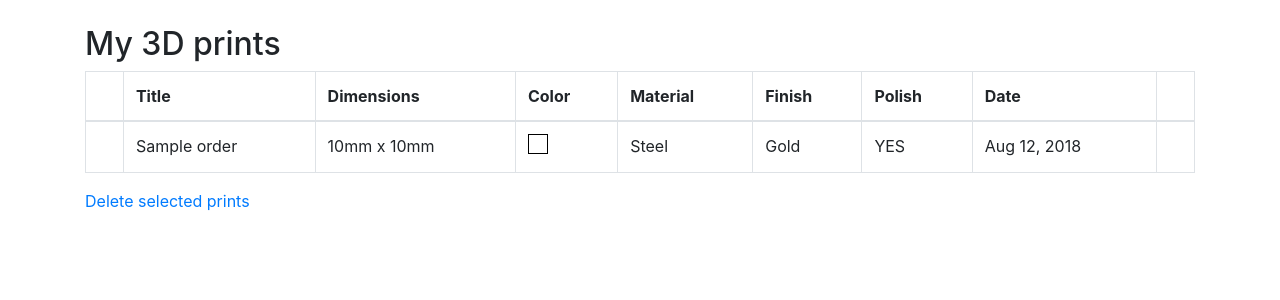
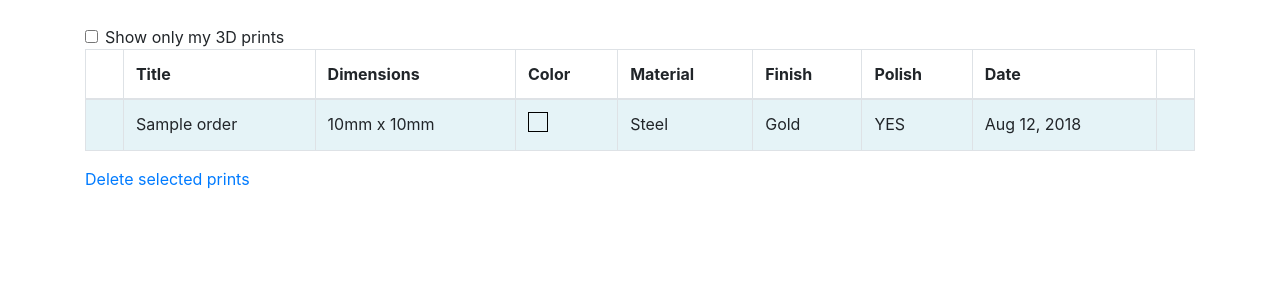
Before and after one commit to sven-achilles/case-3d-printing, a Symfony app: template www/templates/print-orders/index.html.twig in a window 1280 px wide. Shown: the part 56-356 px from the top of the page. Run offline with Twig, Linux system fonts and the light colour scheme; the template is opened without the code that fills it: most values are stand-ins (such as "Sample title", 1, 10 or a date in 2020); some libraries are stand-ins or nearby versions.

Commit message:
checkbox to filter list for showing only user prints now working.

```diff
--- a/www/public/css/print-orders.css
+++ b/www/public/css/print-orders.css
@@ -11,3 +11,11 @@
 
     cursor: pointer;
 }
+
+#print-orders tbody tr.mine {
+    background-color: #e5f3f7;
+}
+
+#print-orders tbody tr.hide {
+    display: none;
+}
--- /dev/null
+++ b/www/public/js/print-orders.js
@@ -0,0 +1,26 @@
+(function($) {
+    var $list;
+    var $filter_btn;
+
+    function showAllPrints() {
+        $list.find('tbody tr.hide').removeClass('hide');
+    }
+
+    function hideOthersPrints() {
+        showAllPrints();
+        $list.find('tbody tr:not(.mine)').addClass('hide');
+    }
+
+    function onChange() {
+        if( $(this).is(':checked') ) {
+            hideOthersPrints();
+        } else {
+            showAllPrints();
+        }
+    }
+
+    $list       = $('#print-orders');
+    $filter_btn = $('#show-mine-check');
+
+    $filter_btn.on('change', onChange );
+})(jQuery);
--- a/www/templates/print-orders/index.html.twig
+++ b/www/templates/print-orders/index.html.twig
@@ -6,8 +6,17 @@
     <link rel="stylesheet" href="/css/print-orders.css">
 {% endblock %}
 
+{% block javascripts %}
+    <script src="/js/print-orders.js"></script>
+{% endblock %}
+
 {% block body %}
-    <h2>My 3D prints</h2>
+    <div class="form-check">
+        <input class="form-check-input" type="checkbox" value="" id="show-mine-check">
+        <label class="form-check-label" for="show-mine-check">
+            Show only my 3D prints
+        </label>
+    </div>
 
     <table class="table table-bordered" id="print-orders">
         <thead>
@@ -26,7 +35,7 @@
 
         <tbody>
         {% for order in orders %}
-        <tr>
+        <tr {{ (order.user.getId() is same as(app.user.getId()) ? 'class="mine"' : '') }}>
             <td scope="row">
                 {% if is_granted('delete', order) %}
                     <input type="checkbox">
```
Also changed, not shown: www/src/Security/PrintOrderVoter.php (+11 -1 lines).
